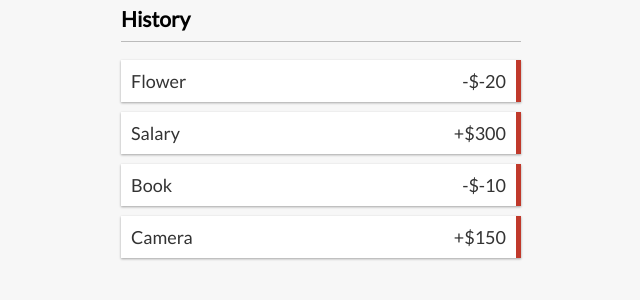
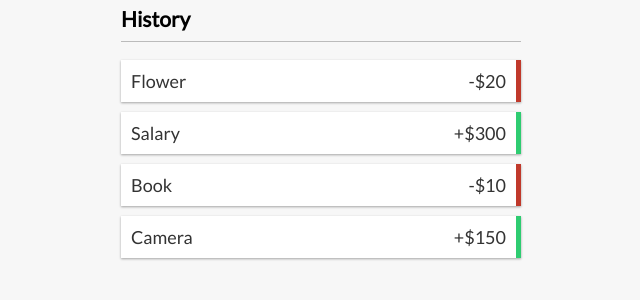
Before and after one commit to bill-ion-ux/expense-tracker, a React (Vite) app: page / in a window 1280 px wide. Shown: the part 301-601 px from the top of the page, without its empty margins (319-959 px from the left). Built offline with nearby package versions, Linux system fonts and the light colour scheme.

Commit message:
update transactionlist

```diff
--- a/src/components/Transaction.jsx
+++ b/src/components/Transaction.jsx
@@ -1,10 +1,15 @@
-import React from 'react'
+import React, { useContext } from 'react';
+import { GlobalContext } from '../context/GlobalState';
+
 
 export const Transaction = ({ transaction }) => {
+    const { deleteTransaction } = useContext(GlobalContext);
+
+
     const sign = transaction.amount < 0 ? '-' : '+';
   return (
-    <li className="minus">
-        {transaction.text}<span>{sign}${transaction.amount}</span> <button className='delete-btn'>x</button>
+    <li className={transaction.amount < 0 ? 'minus' : 'plus'}>
+        {transaction.text}<span>{sign}${Math.abs(transaction.amount)}</span> <button onClick = {() => deleteTransaction(transaction.id)} className='delete-btn'>x</button>
     </li>
   )
 }
```
